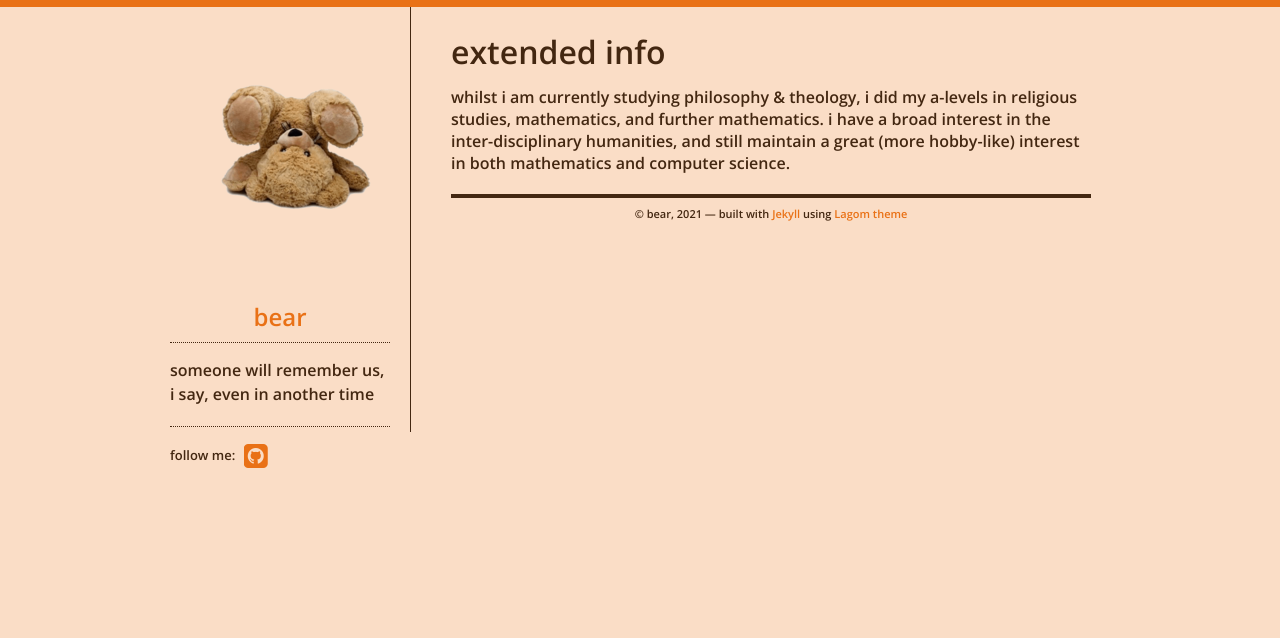
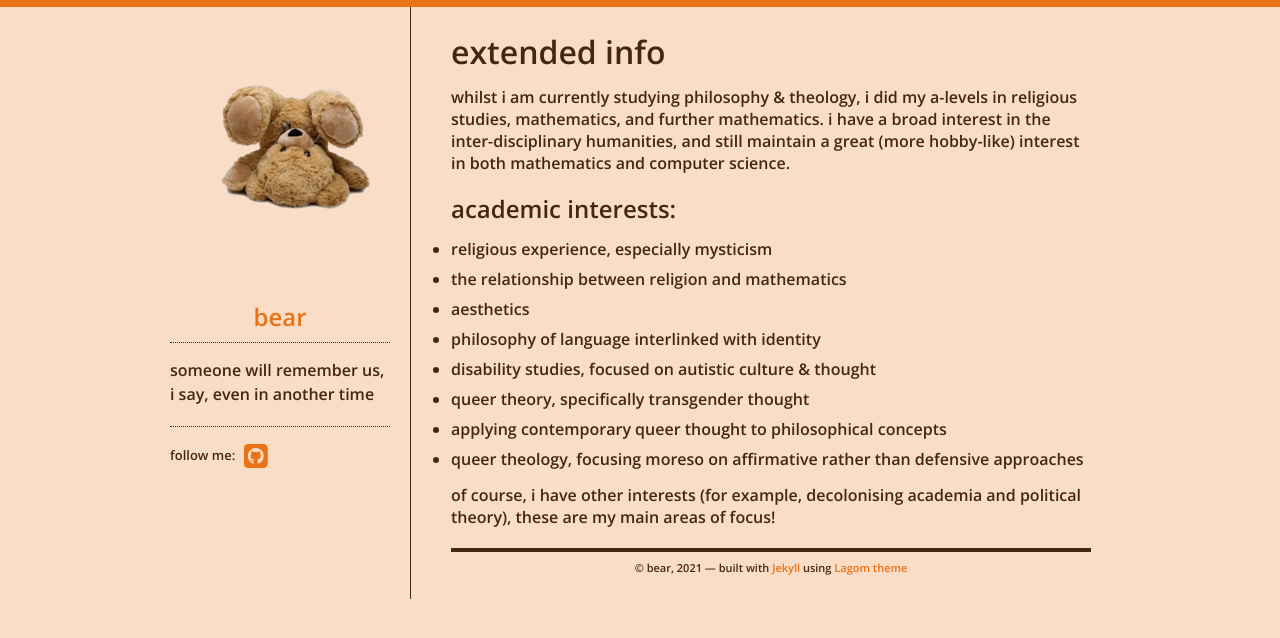
Before and after one commit to jamiethebear/jamiethebear.github.io, a Jekyll site: the page built from about.md, in a window 1280 px wide. Shown: the top 638 px of the page. Built offline with Jekyll 4.4.1, drawn with Linux system fonts in a browser that asks for light colours; our own code applies the rules of GitHub Pages for plain Markdown files.

Commit message:
added about information

```diff
--- a/about.md
+++ b/about.md
@@ -1,3 +1,16 @@
 # extended info
 
 whilst i am currently studying philosophy & theology, i did my a-levels in religious studies, mathematics, and further mathematics. i have a broad interest in the inter-disciplinary humanities, and still maintain a great (more hobby-like) interest in both mathematics and computer science.
+
+
+## academic interests:
+* religious experience, especially mysticism
+* the relationship between religion and mathematics
+* aesthetics
+* philosophy of language interlinked with identity
+* disability studies, focused on autistic culture & thought
+* queer theory, specifically transgender thought
+* applying contemporary queer thought to philosophical concepts
+* queer theology, focusing moreso on affirmative rather than defensive approaches
+
+of course, i have other interests (for example, decolonising academia and political theory), these are my main areas of focus!
```
